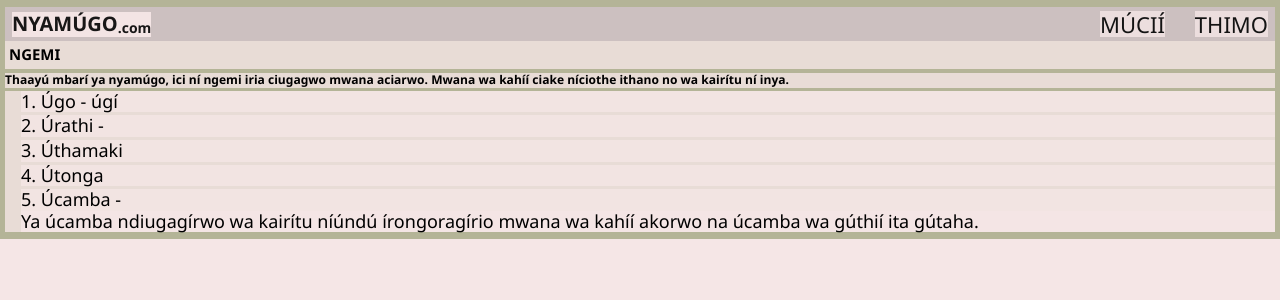
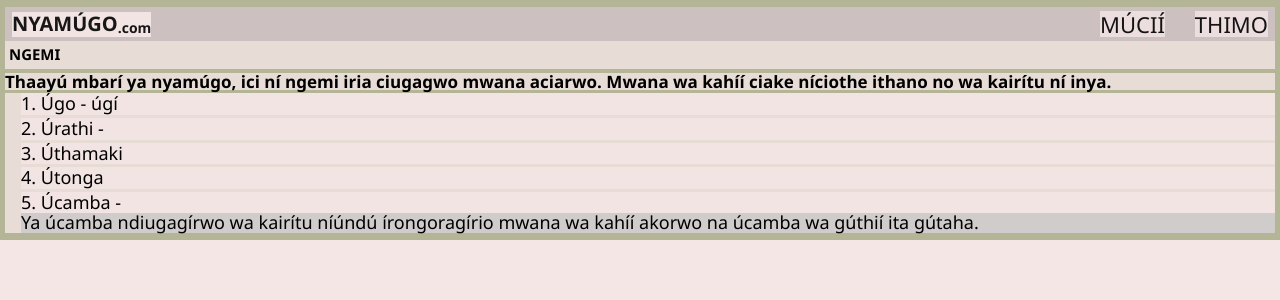
Before and after one commit to mimi764/gikuyu, a React (Create React App) app: page /ngemi in a window 1280 px wide. Shown: the top 300 px of the page. Built offline with nearby package versions, Linux system fonts and the light colour scheme.

Commit message:
update files

```diff
--- a/src/NGemi/Ngemi.css
+++ b/src/NGemi/Ngemi.css
@@ -14,6 +14,10 @@
     margin-bottom: 4px;
     padding: 5px 4px;
 }
+.ngemi h6{
+    line-height: 1;
+    font-size: 17px;
+}
 .ngemi ul{
 
     text-decoration: none;
@@ -22,5 +26,10 @@
 
 .ngemi ul li{
     list-style: none;
+
     margin-top: 3px;
 }
+.ucamba{
+    background-color: rgb(209, 204, 204);
+    line-height: 1.1;
+}
--- a/src/NGemi/Ngemi.jsx
+++ b/src/NGemi/Ngemi.jsx
@@ -18,7 +18,7 @@ const Ngemi = () => {
 <li>2.  Úrathi - </li>
 <li>3.  Úthamaki </li>
 <li>4.  Útonga </li>
-<li>5.  Úcamba - <p>
+<li>5.  Úcamba - <p className='ucamba'>
    Ya úcamba ndiugagírwo wa kairítu níúndú írongoragírio
            mwana wa kahíí akorwo na úcamba wa gúthií ita gútaha.
   </p></li>
```
